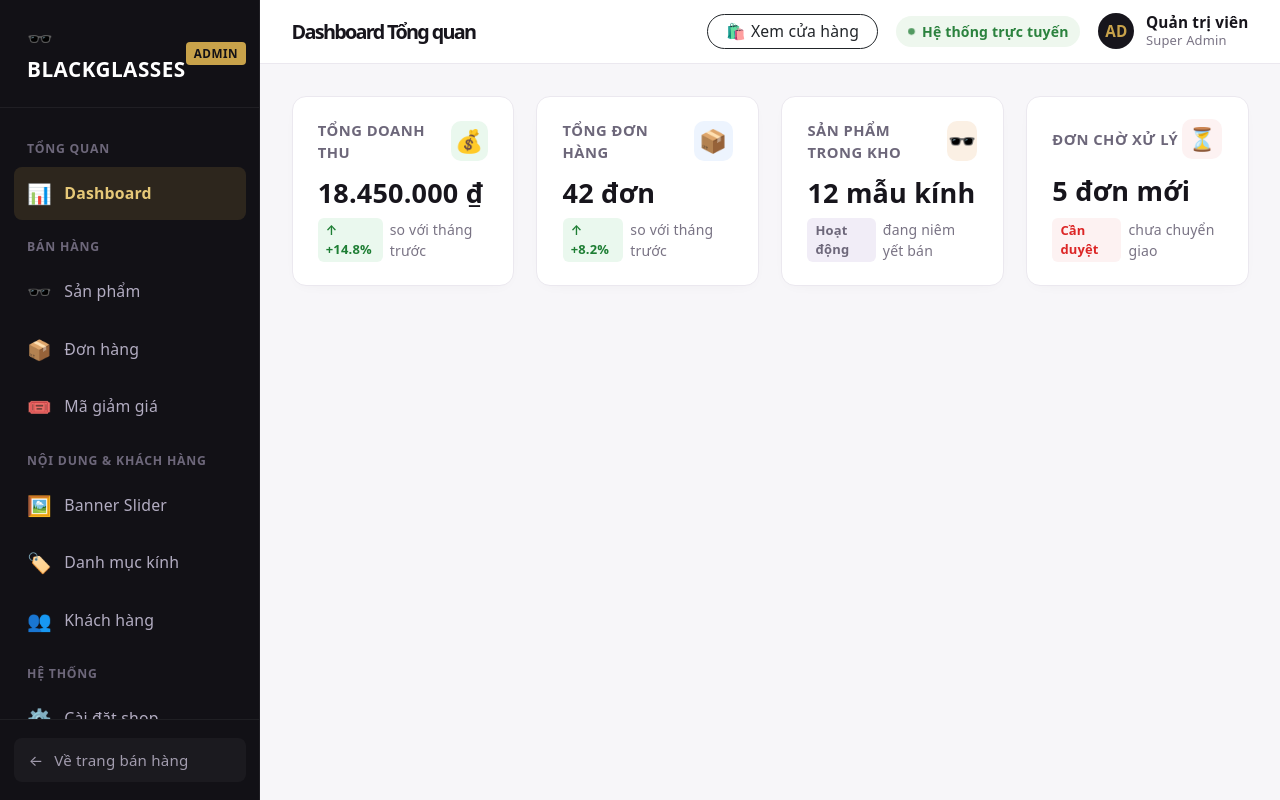
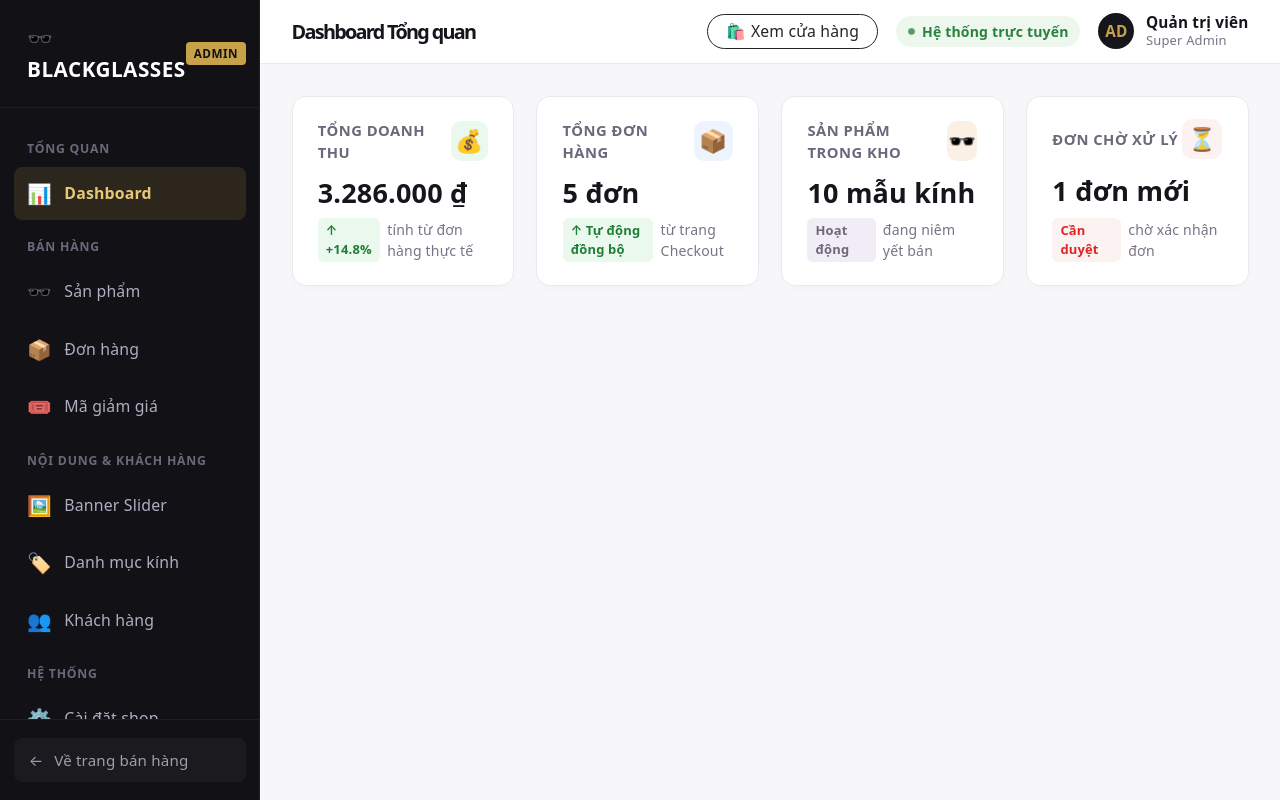
Before and after one commit to Trngkiensv/Frontend-03-T2-T6, a React (Vite) app: page /admin in a window 1280 px wide. Built offline with nearby package versions, Linux system fonts and the light colour scheme.

Commit message:
feat(admin-dashboard): tính toán số liệu thống kê động từ dữ liệu đơn hàng và sản phẩm thực tế

```diff
--- /dev/null
+++ b/src/data/initialOrders.ts
@@ -0,0 +1,84 @@
+import type { Order } from "../types/order";
+import { products } from "./products";
+
+export const initialOrders: Order[] = [
+  {
+    id: "BG-849201",
+    fullName: "Nguyễn Văn Tuấn",
+    phone: "0912 345 678",
+    address: "Số 12 đường Lê Lợi, Quận 1, TP. Hồ Chí Minh",
+    note: "Giao trong giờ hành chính",
+    paymentMethod: "cod",
+    items: [
+      { ...products[0], quantity: 1 },
+      { ...products[2], quantity: 1 },
+    ],
+    subtotal: 1040000,
+    shippingFee: 0,
+    discountAmount: 104000,
+    finalTotal: 936000,
+    status: "pending",
+    createdAt: new Date(Date.now() - 1000 * 60 * 45).toISOString(), // 45 phút trước
+  },
+  {
+    id: "BG-731924",
+    fullName: "Trần Thị Mai",
+    phone: "0988 765 432",
+    address: "Tòa Landmark 81, Bình Thạnh, TP. Hồ Chí Minh",
+    note: "Gọi trước khi giao 15 phút",
+    paymentMethod: "banking",
+    items: [{ ...products[1], quantity: 2 }],
+    subtotal: 780000,
+    shippingFee: 30000,
+    discountAmount: 0,
+    finalTotal: 810000,
+    status: "shipping",
+    createdAt: new Date(Date.now() - 1000 * 60 * 60 * 5).toISOString(), // 5 giờ trước
+  },
+  {
+    id: "BG-612450",
+    fullName: "Lê Hoàng Phúc",
+    phone: "0903 112 233",
+    address: "45 Hàng Bài, Hoàn Kiếm, Hà Nội",
+    paymentMethod: "banking",
+    items: [
+      { ...products[3], quantity: 1 },
+      { ...products[7], quantity: 1 },
+    ],
+    subtotal: 1140000,
+    shippingFee: 0,
+    discountAmount: 50000,
+    finalTotal: 1090000,
+    status: "completed",
+    createdAt: new Date(Date.now() - 1000 * 60 * 60 * 24 * 2).toISOString(), // 2 ngày trước
+  },
+  {
+    id: "BG-529188",
+    fullName: "Phạm Minh Anh",
+    phone: "0977 445 566",
+    address: "78 Nguyễn Huệ, TP. Huế",
+    paymentMethod: "cod",
+    items: [{ ...products[4], quantity: 1 }],
+    subtotal: 420000,
+    shippingFee: 30000,
+    discountAmount: 0,
+    finalTotal: 450000,
+    status: "completed",
+    createdAt: new Date(Date.now() - 1000 * 60 * 60 * 24 * 3).toISOString(), // 3 ngày trước
+  },
+  {
+    id: "BG-418293",
+    fullName: "Đỗ Gia Hưng",
+    phone: "0934 998 877",
+    address: "102 Trần Phú, Hải Châu, Đà Nẵng",
+    note: "Hủy do đặt trùng đơn",
+    paymentMethod: "cod",
+    items: [{ ...products[5], quantity: 1 }],
+    subtotal: 350000,
+    shippingFee: 30000,
+    discountAmount: 0,
+    finalTotal: 380000,
+    status: "cancelled",
+    createdAt: new Date(Date.now() - 1000 * 60 * 60 * 24 * 5).toISOString(), // 5 ngày trước
+  },
+];
--- a/src/pages/Checkout.tsx
+++ b/src/pages/Checkout.tsx
@@ -2,6 +2,8 @@ import { useState } from "react";
 import { Link, useNavigate } from "react-router-dom";
 import { useCart } from "../context/CartContext";
 import { formatPrice } from "../utils/format";
+import { addOrder } from "../utils/orderStorage";
+import type { Order } from "../types/order";
 
 export default function Checkout() {
   const navigate = useNavigate();
@@ -49,6 +51,23 @@ export default function Checkout() {
     }
 
     const orderId = `BG-${Math.floor(100000 + Math.random() * 900000)}`;
+    const newOrder: Order = {
+      id: orderId,
+      fullName: fullName.trim(),
+      phone: phone.trim(),
+      address: address.trim(),
+      note: note.trim() || undefined,
+      paymentMethod,
+      items: [...items],
+      subtotal,
+      shippingFee,
+      discountAmount,
+      finalTotal,
+      status: "pending",
+      createdAt: new Date().toISOString(),
+    };
+    addOrder(newOrder);
+
     setCreatedOrderId(orderId);
     setOrderSuccess(true);
     clearCart();
--- a/src/pages/admin/AdminDashboard.tsx
+++ b/src/pages/admin/AdminDashboard.tsx
@@ -1,9 +1,30 @@
+import { useMemo } from "react";
+import { loadOrders } from "../../utils/orderStorage";
+import { products } from "../../data/products";
+import { formatPrice } from "../../utils/format";
 import "./AdminDashboard.css";
 
 export default function AdminDashboard() {
+  const orders = useMemo(() => loadOrders(), []);
+
+  // Tính toán số liệu thống kê động
+  const totalRevenue = useMemo(() => {
+    return orders
+      .filter((o) => o.status !== "cancelled")
+      .reduce((sum, o) => sum + o.finalTotal, 0);
+  }, [orders]);
+
+  const totalOrdersCount = orders.length;
+
+  const pendingOrdersCount = useMemo(() => {
+    return orders.filter((o) => o.status === "pending").length;
+  }, [orders]);
+
+  const totalProductsCount = products.length;
+
   return (
     <div className="admin-dashboard">
-      {/* 4 Thẻ KPI Tổng quan */}
+      {/* 4 Thẻ KPI Tổng quan với số liệu tính toán động */}
       <section className="dashboard-kpi-grid" aria-label="Thống kê chỉ số chính">
         {/* Doanh thu */}
         <div className="kpi-card">
@@ -13,10 +34,10 @@ export default function AdminDashboard() {
               <span>💰</span>
             </div>
           </div>
-          <div className="kpi-card__value">18.450.000 ₫</div>
+          <div className="kpi-card__value">{formatPrice(totalRevenue)}</div>
           <div className="kpi-card__trend">
             <span className="kpi-trend-pill kpi-trend-pill--up">↑ +14.8%</span>
-            <span>so với tháng trước</span>
+            <span>tính từ đơn hàng thực tế</span>
           </div>
         </div>
 
@@ -28,14 +49,14 @@ export default function AdminDashboard() {
               <span>📦</span>
             </div>
           </div>
-          <div className="kpi-card__value">42 đơn</div>
+          <div className="kpi-card__value">{totalOrdersCount} đơn</div>
           <div className="kpi-card__trend">
-            <span className="kpi-trend-pill kpi-trend-pill--up">↑ +8.2%</span>
-            <span>so với tháng trước</span>
+            <span className="kpi-trend-pill kpi-trend-pill--up">↑ Tự động đồng bộ</span>
+            <span>từ trang Checkout</span>
           </div>
         </div>
 
-        {/* Sản phẩm đang bán */}
+        {/* Sản phẩm trong kho */}
         <div className="kpi-card">
           <div className="kpi-card__top">
             <span className="kpi-card__title">Sản phẩm trong kho</span>
@@ -43,7 +64,7 @@ export default function AdminDashboard() {
               <span>🕶️</span>
             </div>
           </div>
-          <div className="kpi-card__value">12 mẫu kính</div>
+          <div className="kpi-card__value">{totalProductsCount} mẫu kính</div>
           <div className="kpi-card__trend">
             <span className="kpi-trend-pill kpi-trend-pill--neutral">Hoạt động</span>
             <span>đang niêm yết bán</span>
@@ -58,10 +79,10 @@ export default function AdminDashboard() {
               <span>⏳</span>
             </div>
           </div>
-          <div className="kpi-card__value">5 đơn mới</div>
+          <div className="kpi-card__value">{pendingOrdersCount} đơn mới</div>
           <div className="kpi-card__trend">
             <span className="kpi-trend-pill kpi-trend-pill--down">Cần duyệt</span>
-            <span>chưa chuyển giao</span>
+            <span>chờ xác nhận đơn</span>
           </div>
         </div>
       </section>
--- /dev/null
+++ b/src/types/order.ts
@@ -0,0 +1,19 @@
+import type { CartItem } from "./cart";
+
+export type OrderStatus = "pending" | "shipping" | "completed" | "cancelled";
+
+export interface Order {
+  id: string;
+  fullName: string;
+  phone: string;
+  address: string;
+  note?: string;
+  paymentMethod: "cod" | "banking";
+  items: CartItem[];
+  subtotal: number;
+  shippingFee: number;
+  discountAmount: number;
+  finalTotal: number;
+  status: OrderStatus;
+  createdAt: string;
+}
--- /dev/null
+++ b/src/utils/orderStorage.ts
@@ -0,0 +1,31 @@
+import type { Order } from "../types/order";
+import { initialOrders } from "../data/initialOrders";
+
+const ORDERS_KEY = "blackglasses-orders";
+
+export function loadOrders(): Order[] {
+  try {
+    const raw = localStorage.getItem(ORDERS_KEY);
+    if (!raw) {
+      localStorage.setItem(ORDERS_KEY, JSON.stringify(initialOrders));
+      return initialOrders;
+    }
+    return JSON.parse(raw) as Order[];
+  } catch {
+    return initialOrders;
+  }
+}
+
+export function saveOrders(orders: Order[]): void {
+  try {
+    localStorage.setItem(ORDERS_KEY, JSON.stringify(orders));
+  } catch {
+    // ignore
+  }
+}
+
+export function addOrder(newOrder: Order): void {
+  const current = loadOrders();
+  const updated = [newOrder, ...current];
+  saveOrders(updated);
+}
```
